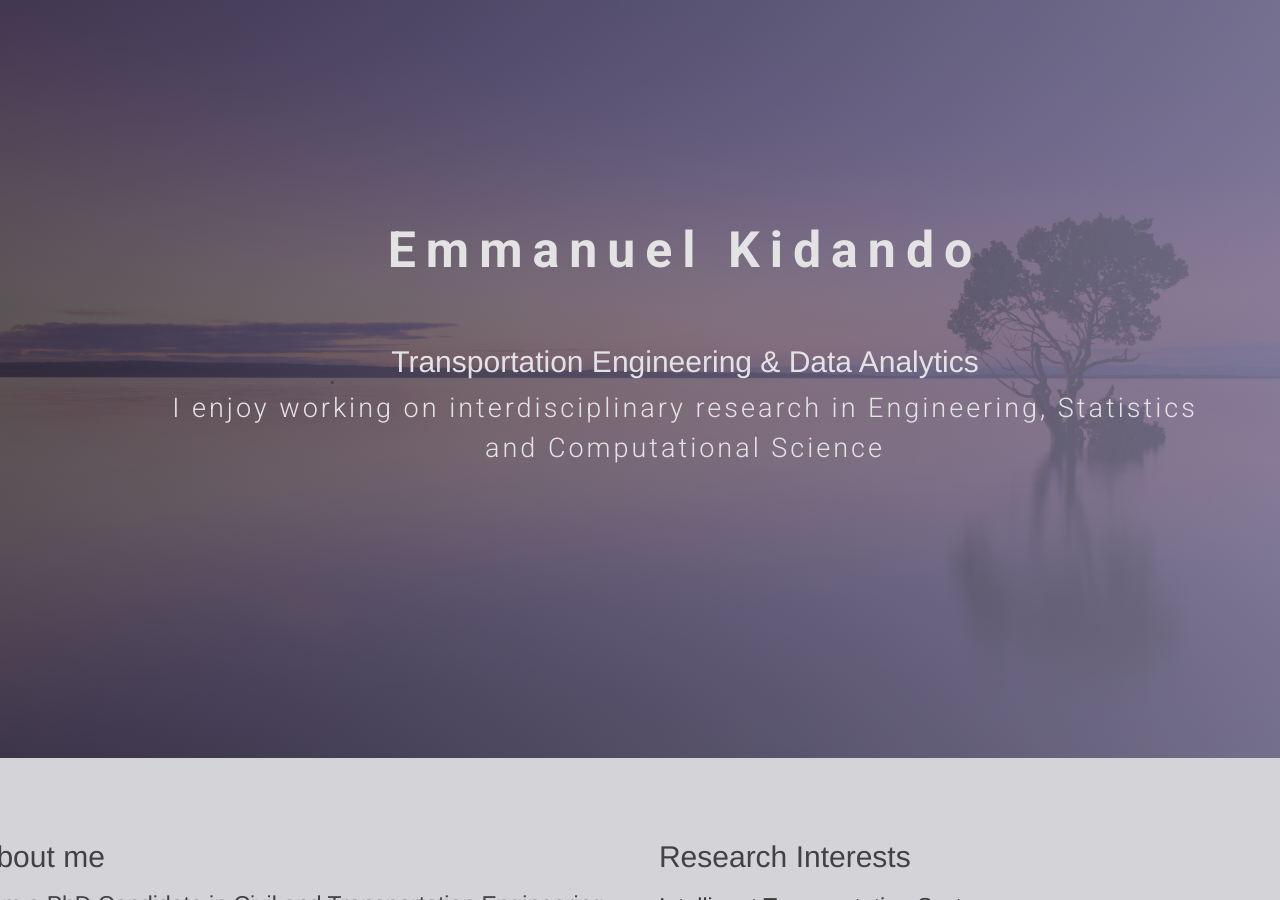
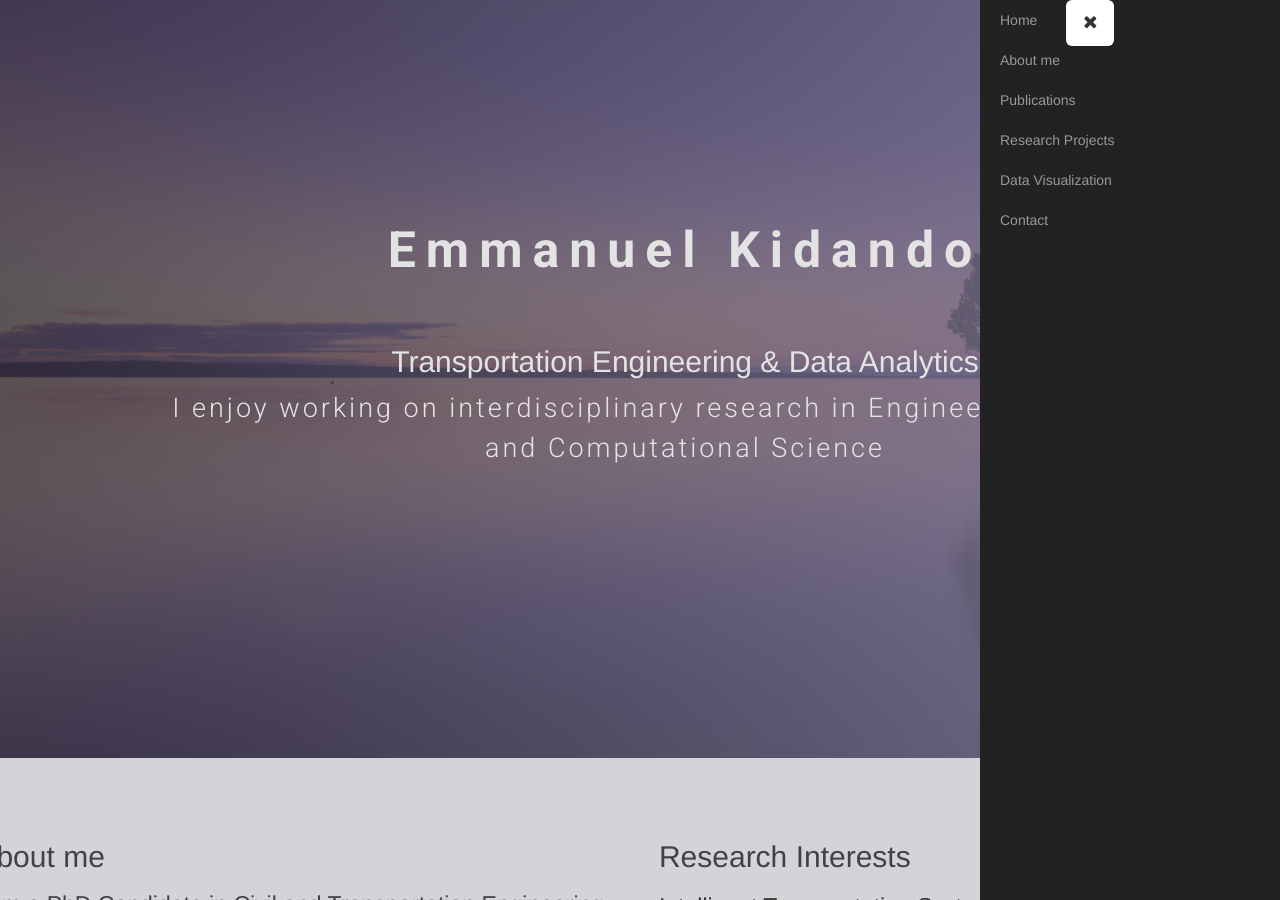
Before and after one commit to ekidando/Kidando, a Jekyll site: the page index.html, which Jekyll copies as it is, in a window 1280 px wide and 900 px high. Built offline with Jekyll 4.4.1, drawn with Linux system fonts in a browser that asks for light colours; nearby versions of some CDN libraries; some web fonts are replaced.

Commit message:
Update index.html

```diff
--- a/index.html
+++ b/index.html
@@ -18,29 +18,19 @@
   <!-- head close -->
 <body>
 
-<header>
-<div id="logo" class="menuUp">
-<h1>Adam Bray.</h1>
-<div id="navToggle"><a href="#">Menu</a></div>
-</div>
-<nav>
-<ul>
 
-<li>
-<a href="#">Menu <span class="toggle">Expand</span><span class="caret"></span></a>
-<nav>
-<ul>
-<li><a href="#">Articles</a></li>
-<li><a href="#">Tutorials</a></li>
-<li><a href="#">Humour</a></li>
-<li><a href="#">Gaming</a></li>
-<li><a href="#">Music</a></li>
-</ul>
-</nav>
+<nav id="sidebar-wrapper">
+  <ul class="sidebar-nav">
+      <a id="menu-close" href="#" class="btn btn-light btn-lg pull-right toggle"><i class="fa fa-times"></i></a>
+    <li><a href="#top" onclick = $("#menu-close").click(); >Home</a></li>
+    <li><a href="#about" onclick = $("#menu-close").click(); >About me</a></li>
+    <li><a href="File/publication.html" onclick = $("#menu-close").click(); >Publications</a></li>
+    <li><a href="#research" onclick = $("#menu-close").click(); >Research Projects</a></li>
+    <li><a href="#data" onclick = $("#menu-close").click(); >Data Visualization</a></li>
+    <li><a href="#contact" onclick = $("#menu-close").click(); >Contact</a></li>
+ </ul>
 
-</ul>
-</nav>
-</header>
+    </nav>
 
 
 
```
